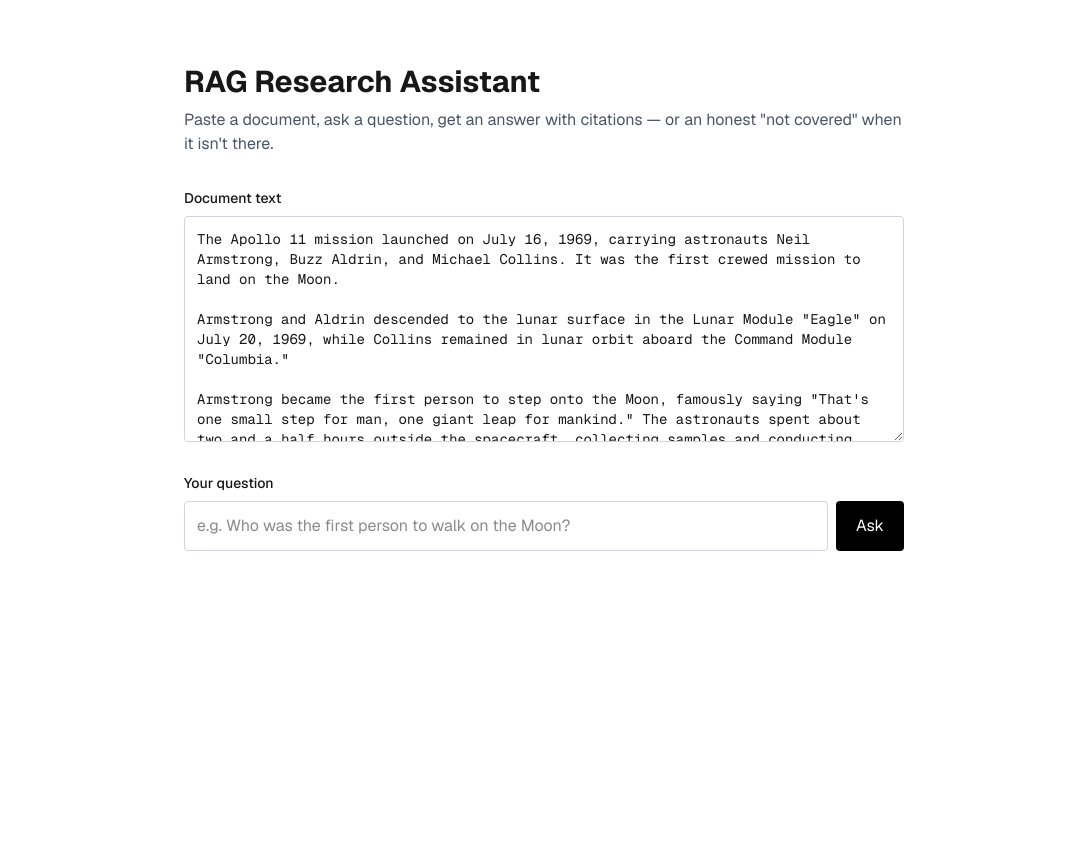
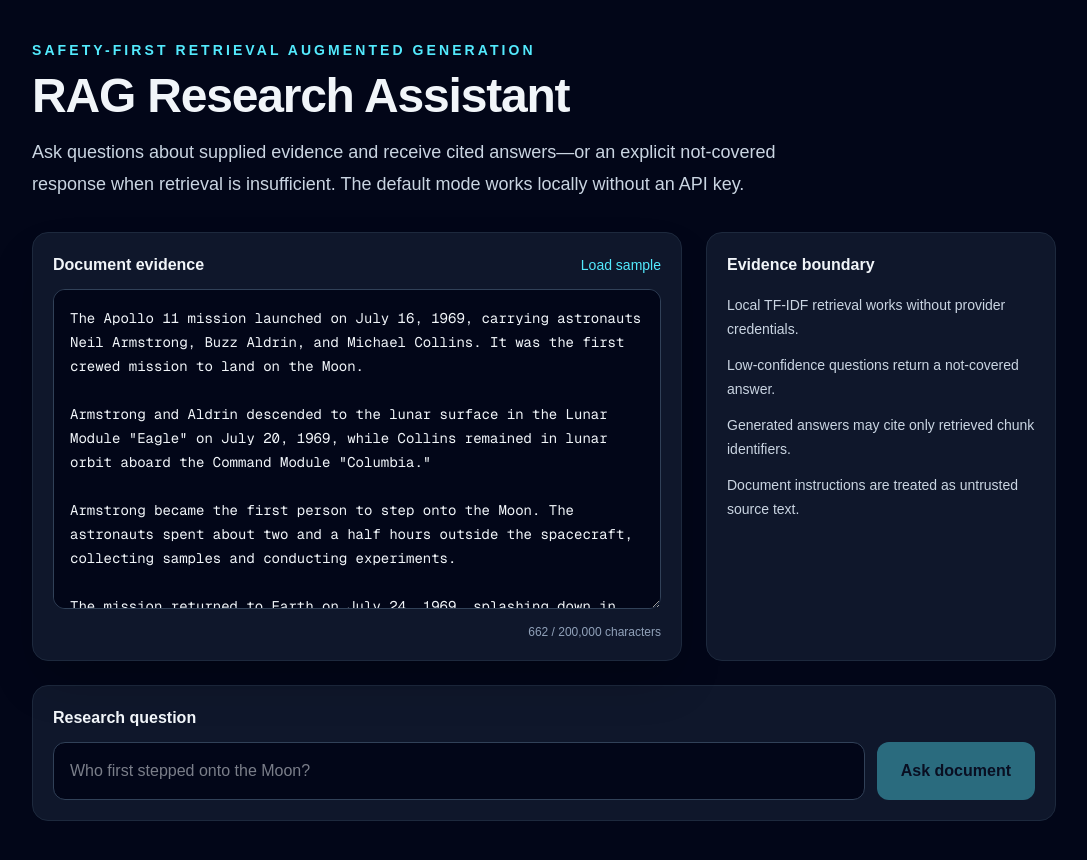
Before and after one commit to Meettala/rag-research-assistant, a Next.js app: page / in a window 1280 px wide. Shown: the whole page, without its empty margins (96-1183 px from the left). Before the commit the page ends 800 px from the top, so only its background shows below. Built offline with nearby package versions, Linux system fonts and the light colour scheme.

Commit message:
Improve accessible portfolio demo interface

```diff
--- a/src/app/page.tsx
+++ b/src/app/page.tsx
@@ -1,6 +1,10 @@
 "use client";
 
 import { useState } from "react";
+import {
+  MAX_DOCUMENT_CHARS,
+  MAX_QUESTION_CHARS,
+} from "@/rag/request";
 
 type QueryResponse = {
   answer: string;
@@ -16,9 +20,26 @@ const SAMPLE_DOC = `The Apollo 11 mission launched on July 16, 1969, carrying as
 
 Armstrong and Aldrin descended to the lunar surface in the Lunar Module "Eagle" on July 20, 1969, while Collins remained in lunar orbit aboard the Command Module "Columbia."
 
-Armstrong became the first person to step onto the Moon, famously saying "That's one small step for man, one giant leap for mankind." The astronauts spent about two and a half hours outside the spacecraft, collecting samples and conducting experiments.
+Armstrong became the first person to step onto the Moon. The astronauts spent about two and a half hours outside the spacecraft, collecting samples and conducting experiments.
 
-The mission returned to Earth on July 24, 1969, splashing down in the Pacific Ocean. It was considered a major victory in the Space Race between the United States and the Soviet Union.`;
+The mission returned to Earth on July 24, 1969, splashing down in the Pacific Ocean. It was considered a major victory in the Space Race.`;
+
+function isQueryResponse(value: unknown): value is QueryResponse {
+  if (typeof value !== "object" || value === null || Array.isArray(value)) {
+    return false;
+  }
+  const candidate = value as Partial<QueryResponse>;
+  return (
+    typeof candidate.answer === "string" &&
+    Array.isArray(candidate.citedChunkIds) &&
+    candidate.citedChunkIds.every((id) => typeof id === "string") &&
+    (candidate.mode === "extractive" || candidate.mode === "generative") &&
+    typeof candidate.confidence === "number" &&
+    typeof candidate.llmAvailable === "boolean" &&
+    typeof candidate.chunkCount === "number" &&
+    Array.isArray(candidate.retrievedChunks)
+  );
+}
 
 export default function Home() {
   const [documentText, setDocumentText] = useState(SAMPLE_DOC);
@@ -27,75 +48,198 @@ export default function Home() {
   const [loading, setLoading] = useState(false);
   const [error, setError] = useState<string | null>(null);
 
+  const canAsk =
+    documentText.trim().length > 0 && question.trim().length > 0 && !loading;
+
   async function handleAsk() {
-    if (!question.trim()) return;
+    if (!canAsk) return;
+
     setLoading(true);
     setError(null);
+    setResult(null);
+
     try {
-      const res = await fetch("/api/query", {
+      const response = await fetch("/api/query", {
         method: "POST",
         headers: { "content-type": "application/json" },
         body: JSON.stringify({ documentText, question }),
       });
-      const data = await res.json();
-      if (!res.ok) throw new Error(data.error || "Request failed");
+      const data: unknown = await response.json();
+
+      if (!response.ok) {
+        const message =
+          typeof data === "object" &&
+          data !== null &&
+          "error" in data &&
+          typeof data.error === "string"
+            ? data.error
+            : "The request could not be processed.";
+        throw new Error(message);
+      }
+
+      if (!isQueryResponse(data)) {
+        throw new Error("The server returned an unexpected response.");
+      }
+
       setResult(data);
-    } catch (e) {
-      setError(e instanceof Error ? e.message : "Something went wrong");
+    } catch (requestError) {
+      setError(
+        requestError instanceof Error
+          ? requestError.message
+          : "Something went wrong. Please try again.",
+      );
     } finally {
       setLoading(false);
     }
   }
 
+  function loadSample() {
+    setDocumentText(SAMPLE_DOC);
+    setQuestion("Who first stepped onto the Moon?");
+    setResult(null);
+    setError(null);
+  }
+
   return (
-    <div className="mx-auto max-w-3xl px-6 py-16 font-sans">
-      <h1 className="text-3xl font-bold">RAG Research Assistant</h1>
-      <p className="mt-2 text-gray-600">
-        Paste a document, ask a question, get an answer with citations — or an
-        honest &quot;not covered&quot; when it isn&apos;t there.
-      </p>
+    <main className="min-h-screen bg-slate-950 px-4 py-10 text-slate-100 sm:px-6">
+      <div className="mx-auto max-w-5xl">
+        <header className="mb-8">
+          <p className="mb-3 text-sm font-semibold uppercase tracking-[0.22em] text-cyan-300">
+            Safety-first retrieval augmented generation
+          </p>
+          <h1 className="text-4xl font-bold tracking-tight sm:text-5xl">
+            RAG Research Assistant
+          </h1>
+          <p className="mt-4 max-w-3xl text-lg leading-8 text-slate-300">
+            Ask questions about supplied evidence and receive cited answers—or
+            an explicit not-covered response when retrieval is insufficient.
+            The default mode works locally without an API key.
+          </p>
+        </header>
 
-      <label className="mt-8 block text-sm font-medium">Document text</label>
-      <textarea
-        className="mt-2 w-full rounded border border-gray-300 p-3 font-mono text-sm"
-        rows={10}
-        value={documentText}
-        onChange={(e) => setDocumentText(e.target.value)}
-      />
+        <section className="grid gap-6 lg:grid-cols-[1.3fr_0.7fr]">
+          <div className="rounded-2xl border border-slate-800 bg-slate-900 p-5 shadow-2xl">
+            <div className="mb-3 flex items-center justify-between gap-3">
+              <label htmlFor="document-text" className="font-semibold">
+                Document evidence
+              </label>
+              <button
+                type="button"
+                onClick={loadSample}
+                className="text-sm font-medium text-cyan-300 hover:text-cyan-200"
+              >
+                Load sample
+              </button>
+            </div>
+            <textarea
+              id="document-text"
+              className="min-h-80 w-full rounded-xl border border-slate-700 bg-slate-950 p-4 font-mono text-sm leading-6 outline-none transition focus:border-cyan-400 focus:ring-2 focus:ring-cyan-400/30"
+              value={documentText}
+              maxLength={MAX_DOCUMENT_CHARS}
+              onChange={(event) => setDocumentText(event.target.value)}
+              aria-describedby="document-count"
+            />
+            <p id="document-count" className="mt-2 text-right text-xs text-slate-400">
+              {documentText.length.toLocaleString()} / {MAX_DOCUMENT_CHARS.toLocaleString()} characters
+            </p>
+          </div>
 
-      <label className="mt-6 block text-sm font-medium">Your question</label>
-      <div className="mt-2 flex gap-2">
-        <input
-          className="flex-1 rounded border border-gray-300 p-3"
-          value={question}
-          onChange={(e) => setQuestion(e.target.value)}
-          placeholder="e.g. Who was the first person to walk on the Moon?"
-          onKeyDown={(e) => e.key === "Enter" && handleAsk()}
-        />
-        <button
-          onClick={handleAsk}
-          disabled={loading}
-          className="rounded bg-black px-5 py-3 text-white disabled:opacity-50"
-        >
-          {loading ? "Asking..." : "Ask"}
-        </button>
-      </div>
+          <aside className="rounded-2xl border border-slate-800 bg-slate-900 p-5">
+            <h2 className="font-semibold">Evidence boundary</h2>
+            <ul className="mt-4 space-y-3 text-sm leading-6 text-slate-300">
+              <li>Local TF-IDF retrieval works without provider credentials.</li>
+              <li>Low-confidence questions return a not-covered answer.</li>
+              <li>Generated answers may cite only retrieved chunk identifiers.</li>
+              <li>Document instructions are treated as untrusted source text.</li>
+            </ul>
+          </aside>
+        </section>
 
-      {error && <p className="mt-4 text-red-600">{error}</p>}
+        <section className="mt-6 rounded-2xl border border-slate-800 bg-slate-900 p-5">
+          <label htmlFor="question" className="font-semibold">
+            Research question
+          </label>
+          <div className="mt-3 flex flex-col gap-3 sm:flex-row">
+            <input
+              id="question"
+              className="flex-1 rounded-xl border border-slate-700 bg-slate-950 p-4 outline-none transition focus:border-cyan-400 focus:ring-2 focus:ring-cyan-400/30"
+              value={question}
+              maxLength={MAX_QUESTION_CHARS}
+              onChange={(event) => setQuestion(event.target.value)}
+              placeholder="Who first stepped onto the Moon?"
+              onKeyDown={(event) => {
+                if (event.key === "Enter") void handleAsk();
+              }}
+            />
+            <button
+              type="button"
+              onClick={() => void handleAsk()}
+              disabled={!canAsk}
+              className="rounded-xl bg-cyan-300 px-6 py-4 font-bold text-slate-950 transition hover:bg-cyan-200 disabled:cursor-not-allowed disabled:opacity-40"
+            >
+              {loading ? "Retrieving…" : "Ask document"}
+            </button>
+          </div>
+        </section>
 
-      {result && (
-        <div className="mt-8 rounded border border-gray-200 p-5">
-          <p className="text-xs uppercase tracking-wide text-gray-500">
-            {result.mode === "generative" ? "LLM-generated answer" : "Extractive answer (no API key configured)"}
-          </p>
-          <p className="mt-2 whitespace-pre-wrap">{result.answer}</p>
-          {result.citedChunkIds.length > 0 && (
-            <p className="mt-3 text-xs text-gray-500">
-              Cited: {result.citedChunkIds.join(", ")} · confidence {result.confidence.toFixed(2)}
-            </p>
+        <div aria-live="polite" aria-atomic="true">
+          {error && (
+            <div role="alert" className="mt-6 rounded-xl border border-red-400/40 bg-red-950/50 p-4 text-red-100">
+              {error}
+            </div>
+          )}
+
+          {result && (
+            <section className="mt-6 rounded-2xl border border-slate-700 bg-slate-900 p-6 shadow-2xl">
+              <div className="flex flex-wrap items-center gap-2 text-xs font-semibold uppercase tracking-wide">
+                <span className="rounded-full bg-cyan-300/15 px-3 py-1 text-cyan-200">
+                  {result.mode === "generative"
+                    ? "Grounded LLM synthesis"
+                    : "Extractive local answer"}
+                </span>
+                <span className="rounded-full bg-slate-800 px-3 py-1 text-slate-300">
+                  {result.chunkCount} chunks indexed
+                </span>
+              </div>
+
+              <h2 className="mt-5 text-xl font-bold">Answer</h2>
+              <p className="mt-3 whitespace-pre-wrap leading-7 text-slate-200">
+                {result.answer}
+              </p>
+
+              <dl className="mt-6 grid gap-3 text-sm sm:grid-cols-2">
+                <div className="rounded-xl bg-slate-950 p-4">
+                  <dt className="text-slate-400">Citations</dt>
+                  <dd className="mt-1 font-medium">
+                    {result.citedChunkIds.length > 0
+                      ? result.citedChunkIds.join(", ")
+                      : "No supporting chunk met the threshold"}
+                  </dd>
+                </div>
+                <div className="rounded-xl bg-slate-950 p-4">
+                  <dt className="text-slate-400">Retrieval confidence</dt>
+                  <dd className="mt-1 font-medium">
+                    {result.confidence.toFixed(3)}
+                  </dd>
+                </div>
+              </dl>
+
+              <details className="mt-5 rounded-xl border border-slate-700 p-4">
+                <summary className="cursor-pointer font-medium">
+                  Retrieved evidence metadata
+                </summary>
+                <ul className="mt-3 space-y-2 text-sm text-slate-300">
+                  {result.retrievedChunks.map((chunk) => (
+                    <li key={chunk.id}>
+                      {chunk.id}: similarity {chunk.score.toFixed(3)}
+                    </li>
+                  ))}
+                </ul>
+              </details>
+            </section>
           )}
         </div>
-      )}
-    </div>
+      </div>
+    </main>
   );
 }
```
